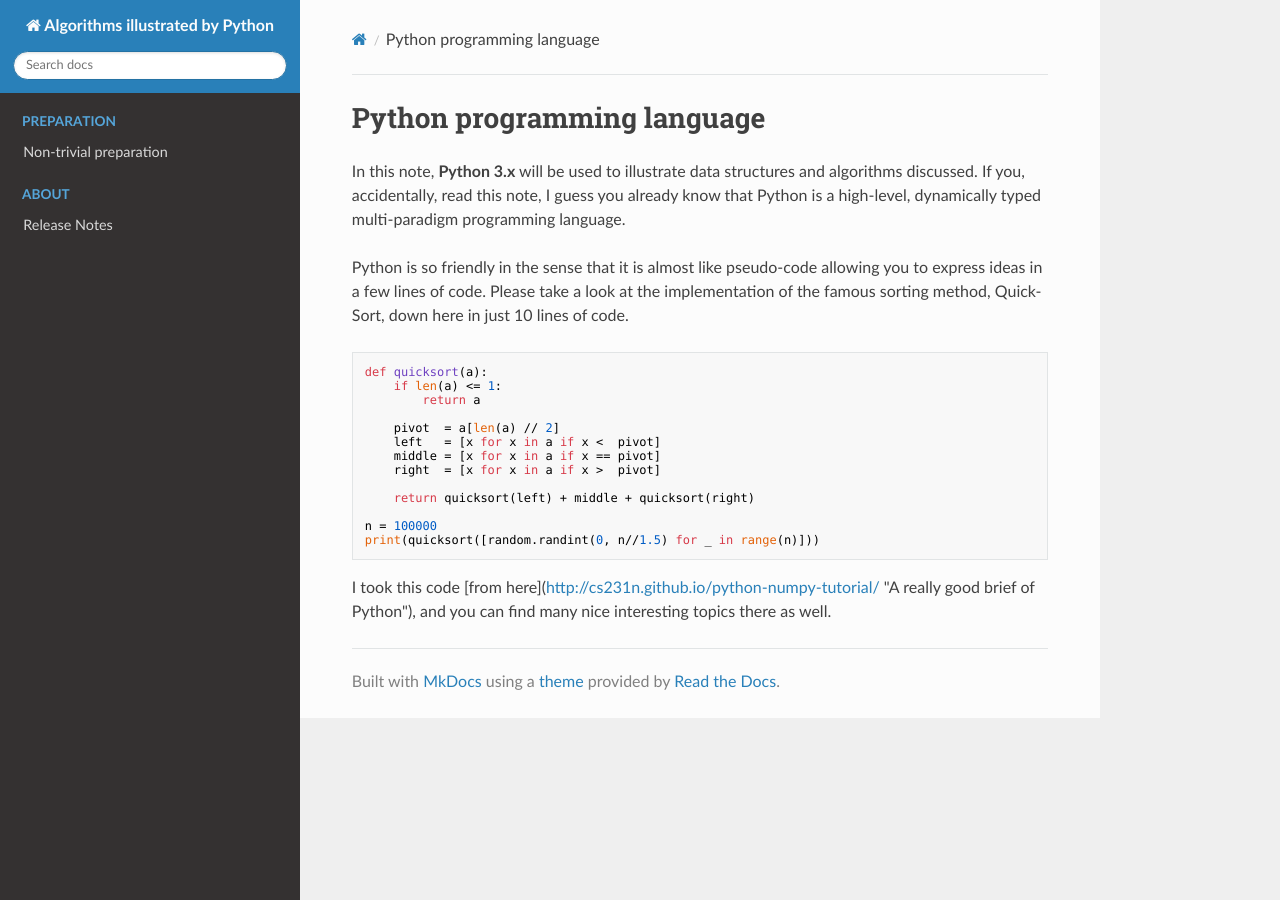
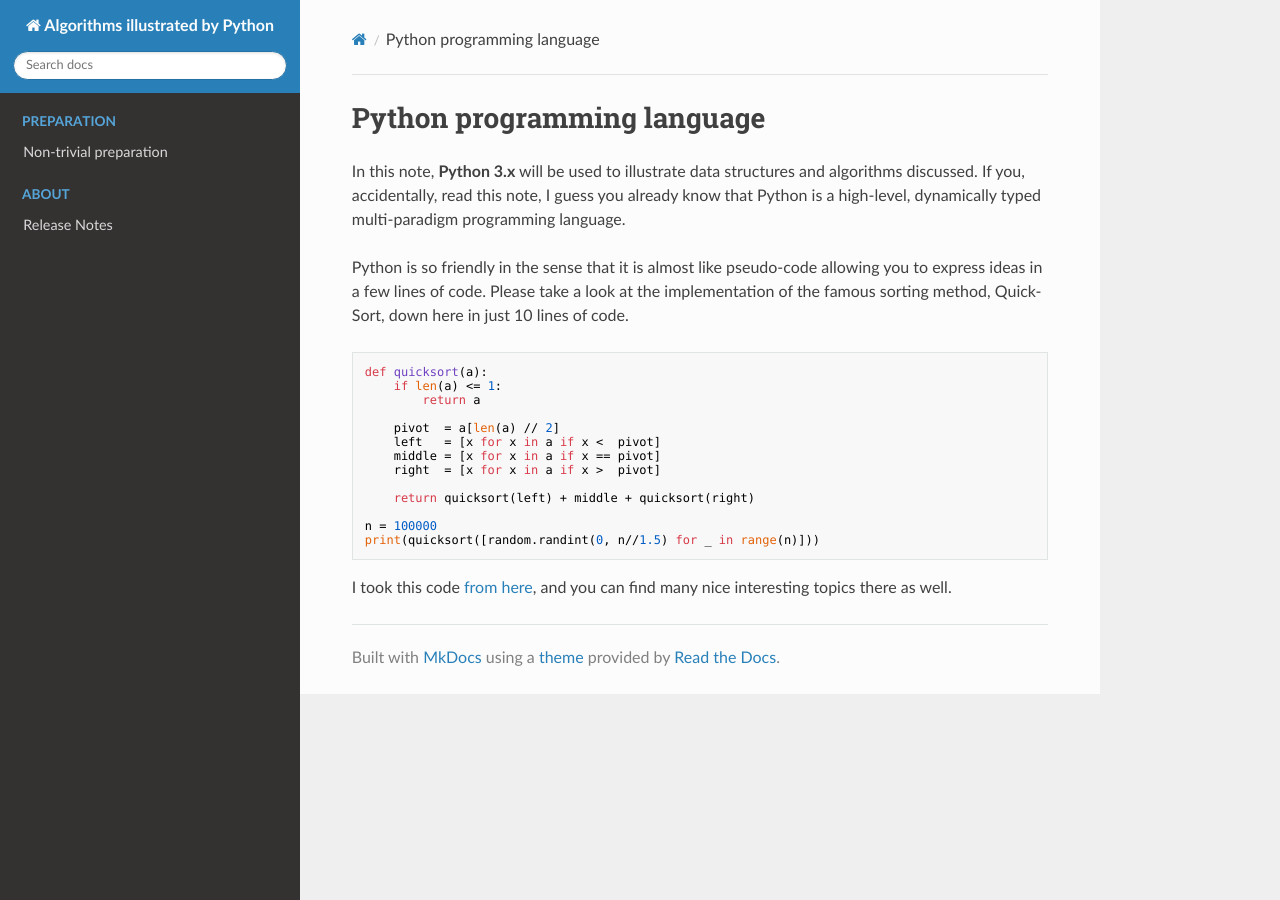
Before and after one commit to admiralrua/Algorithms-illustrated-by-Python, an MkDocs documentation site: the page built from docs/python-language.md, in a window 1280 px wide. Built offline with MkDocs 1.6.1, drawn with Linux system fonts in a browser that asks for light colours; nearby versions of some CDN libraries; old or Windows-style settings are respelled for this version of MkDocs.

Commit message:
Update python-language.md

````diff
--- a/docs/python-language.md
+++ b/docs/python-language.md
@@ -24,4 +24,4 @@ n = 100000
 print(quicksort([random.randint(0, n//1.5) for _ in range(n)]))
 ```
 
-I took this code \[from here\]\([http://cs231n.github.io/python-numpy-tutorial/](http://cs231n.github.io/python-numpy-tutorial/}{here}) "A really good brief of Python"\), and you can find many nice interesting topics there as well.
+I took this code [from here](http://cs231n.github.io/python-numpy-tutorial/ "A really good brief of Python"), and you can find many nice interesting topics there as well.
````
